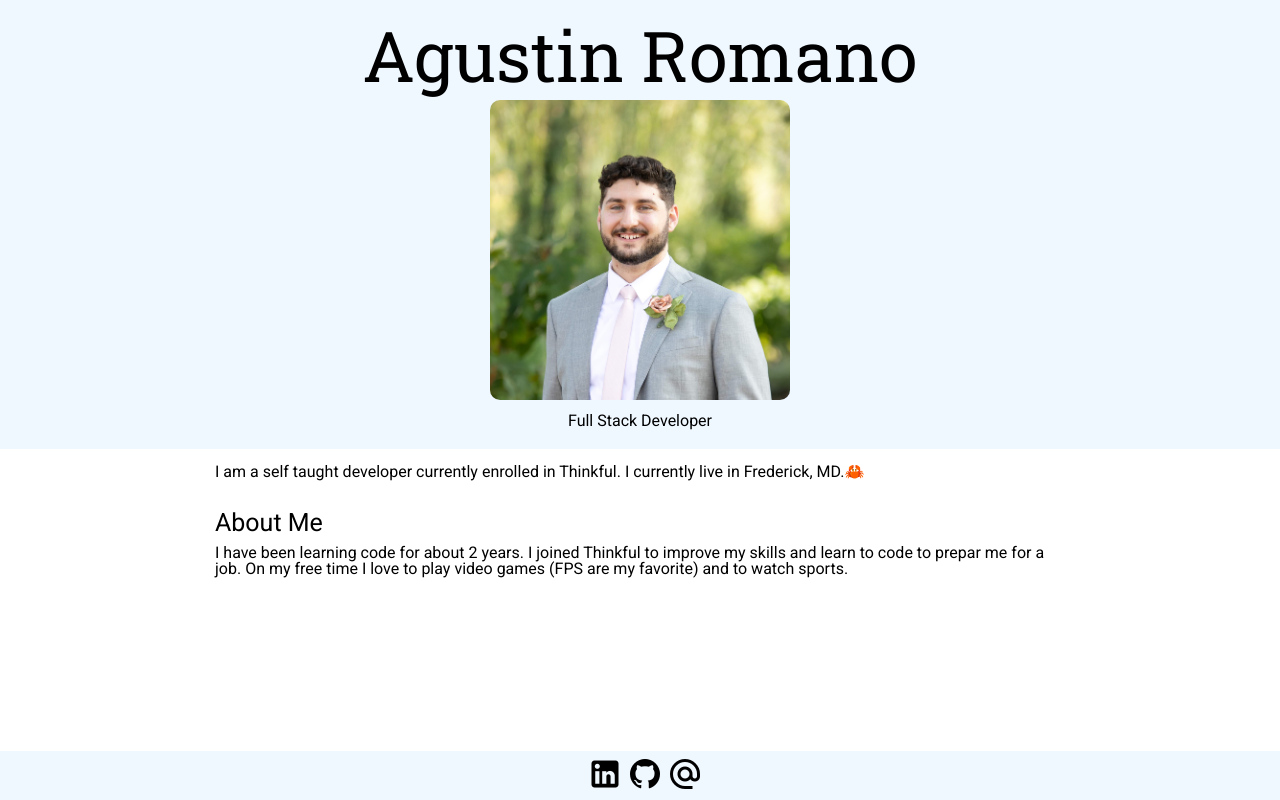
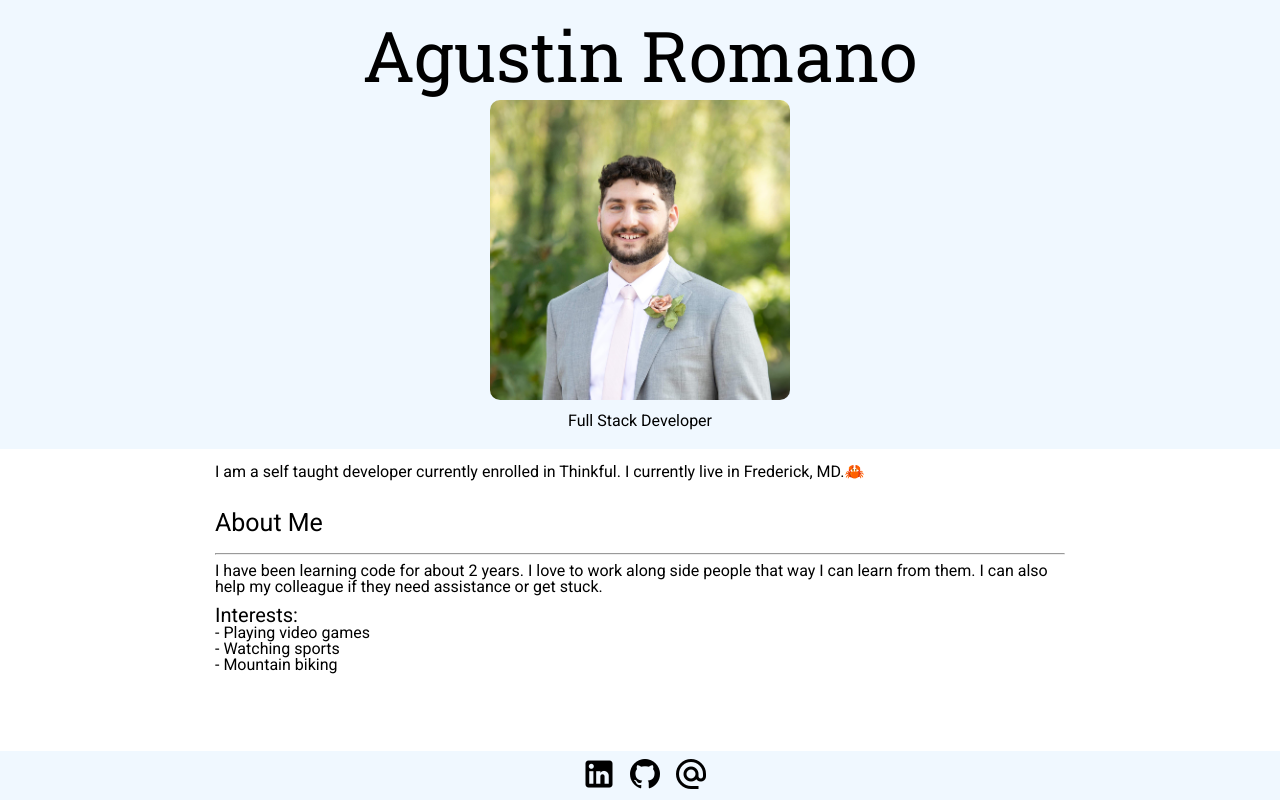
Before and after one commit to agustinromano/Portfolio, a plain HTML site: page index.html in a window 1280 px wide. Drawn offline with Linux system fonts and the light colour scheme.

Commit message:
finished

```diff
--- a/index.html
+++ b/index.html
@@ -1,5 +1,5 @@
 <!DOCTYPE html>
-<html>
+<html lang="en">
   <head>
     <meta charset="utf-8" />
     <meta name="viewport" content="width=device-width" />
@@ -19,12 +19,14 @@
     <title>Portfolio Wireframe</title>
   </head>
   <body>
+    <!-- HEADER -->
     <header>
       <h1 class="name">Agustin Romano</h1>
       <img src="images/profile.jpg" alt="profile picture" id="profile_pic" />
       <p>Full Stack Developer</p>
     </header>
 
+    <!-- MAIN -->
     <main>
       <div class="intro">
         <p>
@@ -33,27 +35,53 @@
         </p>
       </div>
       <div class="aboutMe">
-        <h3>About Me</h3>
+        <h2 class="h2_aboutMe">About Me</h2>
+        <hr />
         <p>
-          I have been learning code for about 2 years. I joined Thinkful to
-          improve my skills and learn to code to prepar me for a job. On my free
-          time I love to play video games (FPS are my favorite) and to watch
-          sports.
+          I have been learning code for about 2 years. I love to work along side
+          people that way I can learn from them. I can also help my colleague if
+          they need assistance or get stuck.
         </p>
+        <h3 class="h3_aboutMe">Interests:</h3>
+        <li class="li_interests">
+          <ul>
+            - Playing video games
+          </ul>
+          <ul>
+            - Watching sports
+          </ul>
+          <ul>
+            - Mountain biking
+          </ul>
+        </li>
       </div>
     </main>
 
+    <!-- FOOTER -->
     <footer>
+      <li class="footer">
+        <ol>
           <a href="https://www.linkedin.com/in/agustin-g-romano/"
             ><img src="images/linkedin.png" alt="linkedin"
           /></a>
+        </ol>
+        <ol>
           <a href="https://github.com/agustinromano"
             ><img src="images/github.png" alt="github"
           /></a>
+        </ol>
+        <ol>
           <a href="mailto:agustin.g.romano@gmail.com"
             ><img src="images/at.png" alt="email"
           /></a>
+        </ol>
+      </li>
     </footer>
     <script src="script.js"></script>
   </body>
 </html>
+
+<!-- An about me section needs to contain a description that demonstrates your willingness to work with others and a sentence or two that describes other interests outside of development.
+HTML should be semantic and valid. Take a look at the report here
+HTML markup needs to include all the required HTML elements. You missed adding h2,ul,ol and hr HTML elements in your HTML file.
+Try to add more comments in the code, as it will increase the readability and help you during the debugging process. -->
--- a/style.css
+++ b/style.css
@@ -128,18 +128,30 @@ table {
   border-spacing: 0;
 }
 
-/*__________MY STYLING START HERE______________*/
+/*----------MY STYLING START HERE----------*/
 
 body {
   font-family: "Roboto", sans-serif;
 }
 
+/*----HEADER----*/
 header {
   background: aliceblue;
   text-align: center;
   padding: 20px;
 }
+.name {
+  font-family: "Roboto Slab", serif;
+  font-size: 70px;
+}
 
+#profile_pic {
+  border-radius: 20px;
+  width: 300px;
+  padding: 10px;
+}
+
+/*----MAIN----*/
 main {
   display: grid;
   grid-template-columns: 200px 1fr 200px;
@@ -151,11 +163,21 @@ main {
   grid-column-end: 3;
   padding: 15px;
 }
-.aboutMe h3 {
+.h2_aboutMe {
   padding-bottom: 10px;
   font-size: 25px;
 }
 
+.h3_aboutMe {
+  padding-top: 10px;
+  font-size: 20px;
+}
+
+.li_interests {
+  list-style: none;
+}
+
+/*----FOOTER----*/
 footer {
   position: fixed;
   left: 0;
@@ -166,13 +188,9 @@ footer {
   padding: 5px;
 }
 
-.name {
-  font-family: "Roboto Slab", serif;
-  font-size: 70px;
+.footer {
+  display: flex;
+  list-style: none;
+  justify-content: center;
+  gap: 10px;
 }
-
-#profile_pic {
-  border-radius: 20px;
-  width: 300px;
-  padding: 10px;
-}
```
Lines whose indentation alone changed are shown as unchanged.
